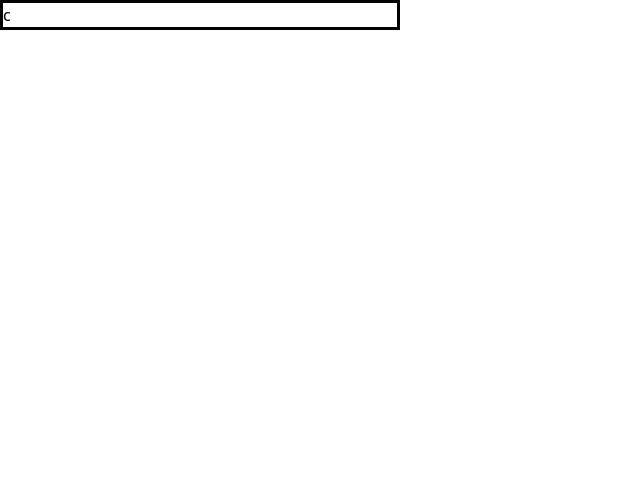
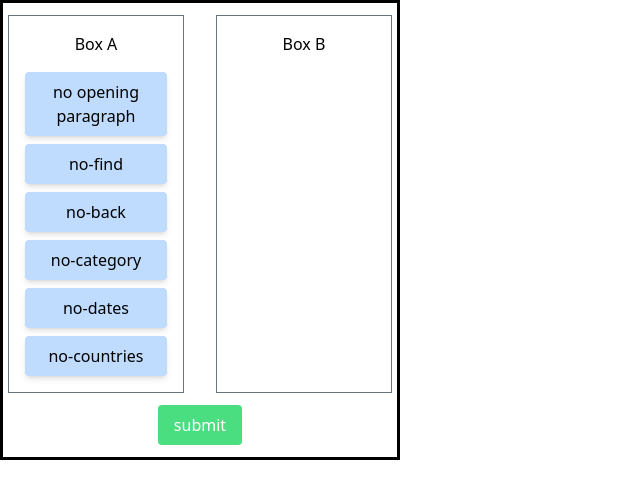
Before and after one commit to aveeran/HyperLinker, a React (Vite) app in the folder web-client/: page /#/singleplayer_dashboard/singleplayer_customization/restrictions in a window 1280 px wide. Shown: the top 498 px of the page, without its empty margins (0-640 px from the left). Built offline with nearby package versions, Linux system fonts and the light colour scheme.

Commit message:
Completed basic UI features for each Singleplayer customization; need to retrieve selected data and store

```diff
--- a/web-client/src/popups/singleplayer_customization/SingleMode.jsx
+++ b/web-client/src/popups/singleplayer_customization/SingleMode.jsx
@@ -35,7 +35,11 @@ function SingleMode() {
 
   const handlePathLength = (event) => {
     const value = parseInt(event.target.value, 10);
-    setPathLength(value);
+    if(value > 8) {
+      setPathLength(8);
+    } else {
+      setPathLength(value);
+    }
   };
 
   const test = () => {
@@ -102,6 +106,7 @@ function SingleMode() {
               onChange={handlePathLength}
               min="2"
               step="1"
+              max="8"
               placeholder="2"
               aria-label="Positve integer input"
             />
--- a/web-client/src/popups/singleplayer_customization/SingleRestrictions.jsx
+++ b/web-client/src/popups/singleplayer_customization/SingleRestrictions.jsx
@@ -1,11 +1,88 @@
-import React from 'react'
+import React, { useState } from "react";
+
+// we need to get constant values and mappings
 
 function SingleRestrictions() {
+  const [availableRestrictions, setAvaiableRestrictions] = useState([
+    "no opening paragraph",
+    "no-find",
+    "no-back",
+    "no-category",
+    "no-dates",
+    "no-countries",
+  ]);
+  const [chosenRestrictions, setChosenRestrictions] = useState([]);
+
+  const handleDragStart = (e, restriction, sourceWidget) => {
+    e.dataTransfer.setData("tile", restriction);
+    e.dataTransfer.setData("sourceBox", sourceWidget);
+  };
+
+  const handleDrop = (e, destinationWidget) => {
+    const tile = e.dataTransfer.getData("tile");
+    const sourceBox = e.dataTransfer.getData("sourceBox");
+
+    e.preventDefault();
+
+    if (sourceBox === "available" && destinationWidget === "chosen") {
+      setAvaiableRestrictions(availableRestrictions.filter((t) => t !== tile));
+      setChosenRestrictions([...chosenRestrictions, tile]);
+    } else if (sourceBox === "chosen" && destinationWidget === "available") {
+      setChosenRestrictions(chosenRestrictions.filter((t) => t !== tile));
+      setAvaiableRestrictions([...availableRestrictions, tile]);
+    }
+  };
+
+  const handleDragOver = (e) => {
+    e.preventDefault();
+  };
+
   return (
-    <div>
-      c
+    <div className="flex flex-col items-center">
+      <div className="flex gap-8 m-3">
+        <div
+          className="w-44 p-4 border border-gray-500"
+          onDrop={(e) => handleDrop(e, "available")}
+          onDragOver={handleDragOver}
+        >
+          <h2 className="text-center mb-4">Box A</h2>
+          <div className="flex flex-col gap-2">
+            {availableRestrictions.map((tile) => (
+              <div
+                key={tile}
+                className="bg-blue-200 p-2 text-center rounded shadow-md cursor-pointer"
+                draggable
+                onDragStart={(e) => handleDragStart(e, tile, "available")}
+              >
+                {tile}
+              </div>
+            ))}
+          </div>
+        </div>
+
+        <div
+          className="w-44 p-4 border border-gray-500"
+          onDrop={(e) => handleDrop(e, "chosen")}
+          onDragOver={handleDragOver}
+        >
+          <h2 className="text-center mb-4">Box B</h2>
+          <div className="flex flex-col gap-2">
+            {chosenRestrictions.map((tile) => (
+              <div
+                key={tile}
+                className="bg-green-200 p-2 text-center rounded shadow-md cursor-pointer"
+                draggable
+                onDragStart={(e) => handleDragStart(e, tile, "chosen")}
+              >
+                {tile}
+              </div>
+            ))}
+          </div>
+        </div>
+      </div>
+      <button className="flex bg-green-400 text-white px-4 py-2 rounded mb-3">submit</button>
     </div>
-  )
+  );
 }
 
-export default SingleRestrictions
+export default SingleRestrictions;
--- a/web-client/src/popups/singleplayer_customization/SingleTrack.jsx
+++ b/web-client/src/popups/singleplayer_customization/SingleTrack.jsx
@@ -1,9 +1,52 @@
-import React from 'react'
+import React, { useState } from 'react'
 
 function SingleTrack() {
+  const [track, setTrack] = useState('clicks');
+
+  const handleOptionChange = (event) => {
+    setTrack(event.target.value);
+  }
+
+  const handleSubmit = (event) => {
+    event.preventDefault();
+    alert(track);
+  }
+
+
   return (
-    <div>
-      b
+    <div className="flex justify-center">
+      <form onSubmit={handleSubmit} className="p-4">
+        <div className="flex flex-col mb-4">
+          <label htmlFor="clicks" className="mr-4">
+            <input
+            type="radio"
+            id="clicks"
+            name="tracking"
+            value="clicks"
+            checked={track==='clicks'}
+            onChange={handleOptionChange}
+            className="mr-2"
+            />
+            <span>Clicks</span>
+          </label>
+          <label htmlFor="time" className="mr-4">
+            <input
+            type="radio"
+            id="time"
+            name="tracking"
+            value="time"
+            checked={track==='time'}
+            onChange={handleOptionChange}
+            className="mr-2"
+            />
+            <span>Time</span>
+          </label>
+        </div>
+
+        <button type="submit" className="bg-blue-500 text-white py-2 px-4 rounded">
+          Submit
+        </button>
+      </form>
     </div>
   )
 }
```
